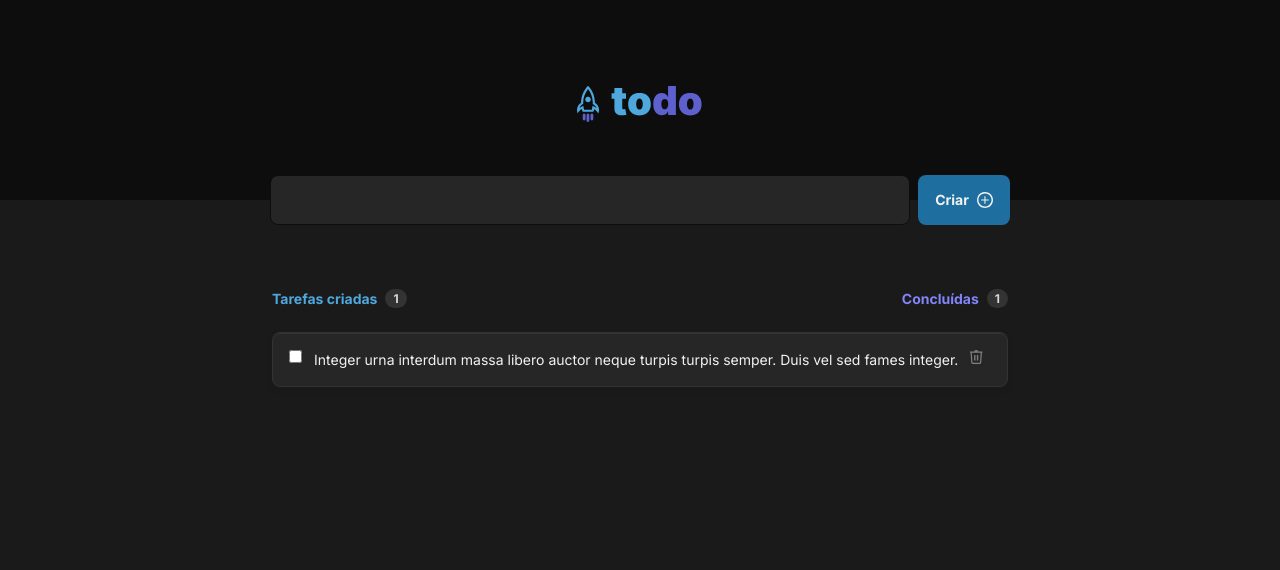
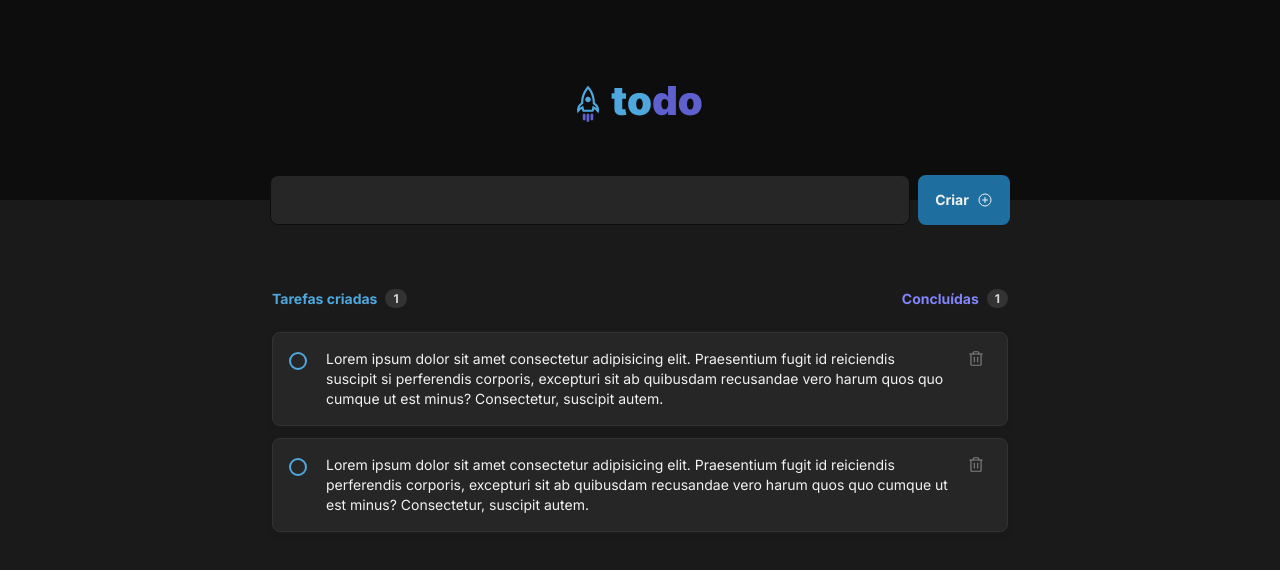
Before and after one commit to SilvaFilho/cap-01-desafio-01-todo-list, a React (Vite) app: page / in a window 1280 px wide. Shown: the top 570 px of the page. Built offline with nearby package versions, Linux system fonts and the light colour scheme.

Commit message:
Criação da marcação e do estilo do card de tarefa.

```diff
--- a/src/App.module.css
+++ b/src/App.module.css
@@ -4,6 +4,10 @@
     padding: 2rem;
     text-align: center;
 }
+
+/* :focus {
+    outline: none;
+} */
 
 .container-app {
     width: 100vw;
@@ -111,6 +115,9 @@
 .container-details-tasks {
     margin-top: 2.4rem;
     height: 24.8rem;
+}
+
+.border-datails-task {
     border-top: 1px solid var(--gray-400);
     border-radius: 8px;
 }
@@ -120,7 +127,7 @@
     display: flex;
     flex-direction: column;
     align-items: flex-start;
-    gap: 12px;
+    gap: 1.2rem;
 }
 
 .task {
@@ -135,23 +142,123 @@
     border-radius: 8px;
 }
 
+.container-checkbox {
+    position: relative;
+}
+
+.container-checkbox input[type=checkbox] {
+    position: absolute;
+    visibility: hidden;
+    opacity: 0;
+}
+
+.container-checkbox input[type="checkbox"]:not(:checked)+label,
+.container-checkbox input[type="checkbox"]:checked+label {
+    /* margin: 0 2.5rem 0 0; */
+    position: relative;
+    padding-left: 2.5rem;
+    font-size: 1rem;
+    line-height: 1.7;
+    cursor: pointer;
+}
+
+.container-checkbox input[type="checkbox"]:not(:checked)+label::before,
+.container-checkbox input[type="checkbox"]:checked+label::before {
+    margin-top: 0.1rem;
+    content: '';
+    position: absolute;
+    top: 0;
+    left: 0;
+    width: 1.4rem;
+    height: 1.4rem;
+    border: 2px solid var(--blue-400);
+    background-color: transparent;
+    border-radius: 50%;
+    /* box-shadow: inset 0 1px 3px rgba(0, 0, 0, .1), 0 0 0 rgba(203, 34, 237, .2); */
+    -webkit-transition: all .275s;
+    transition: all .275s;
+}
+
+.container-checkbox input[type="checkbox"]:not(:checked):hover+label::before {
+    border: 2px solid var(--blue-600);
+    background-color: rgba(30, 111, 159, 0.2);
+}
+
+/* .container-checkbox input[type="checkbox"]:not(:checked)+label::after, */
+.container-checkbox input[type="checkbox"]:checked+label::after {
+    margin-top: 0.1rem;
+    content: '✔';
+    position: absolute;
+    top: 0;
+    left: 0;
+    width: 1.4rem;
+    height: 1.4rem;
+    /* font-size: 1rem; */
+    line-height: 1.5;
+    text-align: center;
+    /* vertical-align: middle; */
+    color: var(--gray-100);
+    background-color: var(--purple-600);
+    border: 2px solid var(--purple-600);
+    border-radius: 50%;
+    -webkit-transition: all .275s;
+    transition: all .275s;
+}
+
+.container-checkbox input[type="checkbox"]:checked:hover+label::after {
+    background-color: var(--purple-400);
+    border: 2px solid var(--purple-400);
+}
+
+.task button {
+    all: unset;
+    line-height: 0;
+    cursor: pointer;
+    transition: all 0.2s;
+}
+
+/* .task button:first-of-type {
+    width: 5rem;
+    height: 2rem;
+} */
+/* .task svg {
+    width: 5rem;
+    height: 2rem;
+    cursor: pointer;
+} */
+/* .task button:first-of-type svg polyline {
+    visibility: hidden;
+} */
+/* .task svg polyline {
+    visibility: hidden;
+} */
+
 .task p {
     font-style: normal;
     font-weight: 400;
     font-size: 1.4rem;
     line-height: 2rem;
+    /* line-height: 1.4rem; */
     color: var(--gray-100);
 }
 
-.task button {
-    all: unset;
-    cursor: pointer;
+.task button:last-of-type {
+    margin-top: -0.4rem;
+    padding: 0.5rem 0.65rem;
+    color: var(--gray-300);
+    border-radius: 4px;
 }
 
-.task button:hover {
+.task button:last-of-type:hover {
     color: var(--red-400);
+    background-color: var(--gray-400);
 }
 
-.task img:hover {
+/* .task .delete:hover {
     color: var(--red-400);
-}
+    background-color: var(--gray-400);
+} */
+
+/* .task img:hover {
+    color: var(--red-400);
+} */
--- a/src/App.tsx
+++ b/src/App.tsx
@@ -1,3 +1,4 @@
+import { CheckCircle, PlusCircle, Trash } from "phosphor-react";
 import { Header } from "./components/Header";
 import { EmptyList } from "./components/EmptyList";
 
@@ -15,10 +16,15 @@ export function App() {
             <div className={styles["container-add-task"]} >
                 <input type="text" />
 
+                {/* <button>
+                    Criar
+
+                    <img src={iconPlus} alt="ícone para adicionar nova tarefa" />
+                </button> */}
                 <button>
                     Criar
 
-                    <img src={iconPlus} alt="ícone para adicionar nova tarefa" />
+                    <PlusCircle size={16} alt="ícone para adicionar nova tarefa" />
                 </button>
             </div>
 
@@ -37,23 +43,61 @@ export function App() {
 
                 <div className={`
                 ${styles["container-details-tasks"]}
-                ${taskList.length && styles["list-tasks"]}
+                ${taskList.length ? styles["list-tasks"] : styles["border-datails-task"]}
                 `} >
                     {/* {!taskList.length && <EmptyList /> } */}
                     {
                         taskList.length ?
-                            <div className={styles.task} >
-                                <input type="checkbox" name="" id="" />
+                            <>
+                                <div className={styles.task} >
+                                    {/* <label className="container-checkbox">
+                                        <input type="checkbox" />
+                                        <span className="checkmark"></span>
+                                    </label> */}
+                                    {/* <button onClick={() => console.log("Clicou.")} >
+                                        <CheckCircle size={20} weight="regular" color="var(--blue-400)" />
+                                    </button> */}
+                                    <div className={styles["container-checkbox"]}>
+                                        <input type="checkbox" name="task-done" id="checked-task-01" />
+                                        <label htmlFor="checked-task-01" ></label>
+                                    </div>
 
-                                <p>
-                                    Integer urna interdum massa libero auctor neque turpis turpis semper.
-                                    Duis vel sed fames integer.
-                                </p>
+                                    <p>
+                                        Lorem ipsum dolor sit amet consectetur adipisicing elit.
+                                        Praesentium fugit id reiciendis suscipit si perferendis corporis,
+                                        excepturi sit ab quibusdam recusandae vero harum quos
+                                        quo cumque ut est minus?
+                                        Consectetur, suscipit autem.
+                                    </p>
 
-                                <button type="button" >
-                                    <img src={iconDelete} alt="ícone de apagar tarefa" />
-                                </button>
-                            </div> :
+                                    {/* <button type="button" title="Apagar tarefa" >
+                                        <img src={iconDelete} alt="ícone de apagar tarefa" />
+                                    </button> */}
+                                    <button type="button" title="Apagar tarefa" className="delete" >
+                                        <Trash size={18} alt="ícone de apagar tarefa" />
+                                    </button>
+                                </div>
+
+                                <div className={styles.task} >
+                                    {/* <input type="checkbox" name="" id="" /> */}
+                                    <div className={styles["container-checkbox"]}>
+                                        <input type="checkbox" name="task-done" id="checked-task-02" />
+                                        <label htmlFor="checked-task-02" ></label>
+                                    </div>
+
+                                    <p>
+                                        Lorem ipsum dolor sit amet consectetur adipisicing elit.
+                                        Praesentium fugit id reiciendis perferendis corporis,
+                                        excepturi sit ab quibusdam recusandae vero harum quos
+                                        quo cumque ut est minus?
+                                        Consectetur, suscipit autem.
+                                    </p>
+
+                                    <button type="button" title="Apagar tarefa" >
+                                        <Trash size={18} alt="ícone de apagar tarefa" />
+                                    </button>
+                                </div>
+                            </> :
                             <EmptyList />
                     }
                 </div>
```
